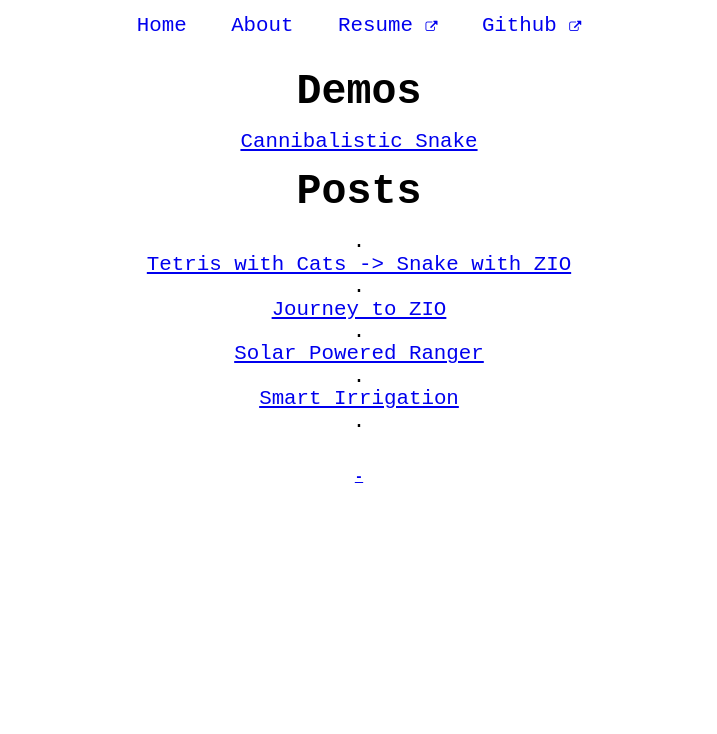
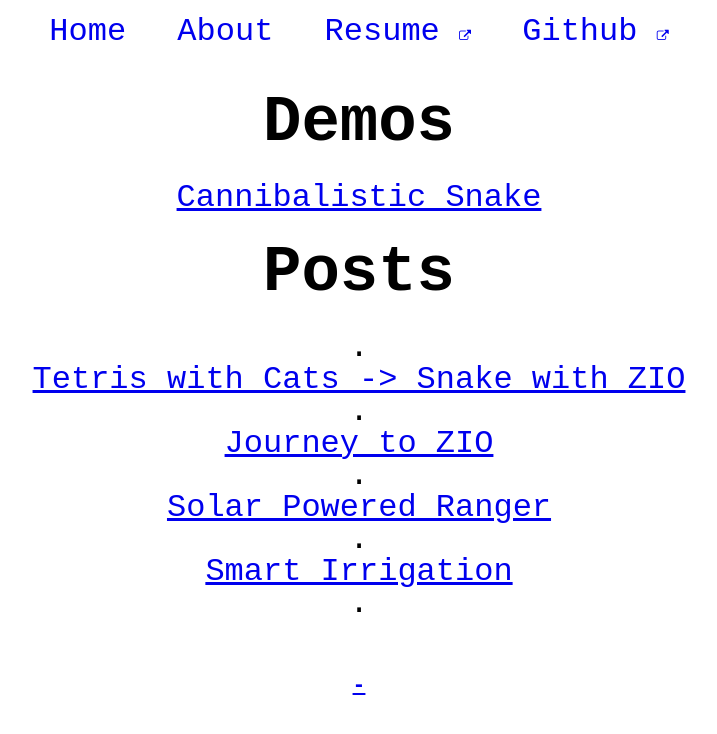
Before and after one commit to ebulllience/aryzach.github.io, a Jekyll site: the page built from index.html, in a window 1280 px wide. Shown: the top 734 px of the page, without its empty margins (281-998 px from the left). Built offline with Jekyll 4.4.1, drawn with Linux system fonts in a browser that asks for light colours.

Commit message:
fix mobile home text size

```diff
--- a/css/style.css
+++ b/css/style.css
@@ -23,17 +23,23 @@
 		text-align: left;
 }
 
-body.home {
+.home {
 		max-width: 100%;
 		font-size: 1.3rem;
 		text-align: center;
 }
+
 @media screen and (max-device-width: 800px) {
 		body {
 				padding: 0;
 				margin: 0;
 		}
+		.home {
+				font-size: 2rem;
+				line-height: 2rem;
+		}
 }
+
 ul {
 		margin-left: auto;
 		margin-right: auto;
@@ -52,7 +58,7 @@
 
 nav {
 		max-width: 100%;
-		font-size: 1.3rem;
+		//font-size: 1.3rem;
 		text-align: center;
 
 }
```
Also changed, not shown: 2 other files.
